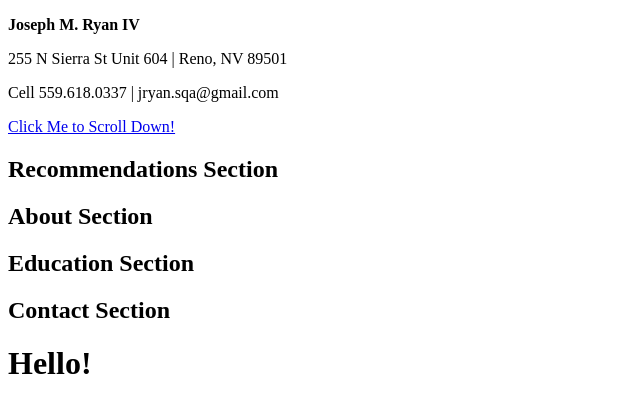
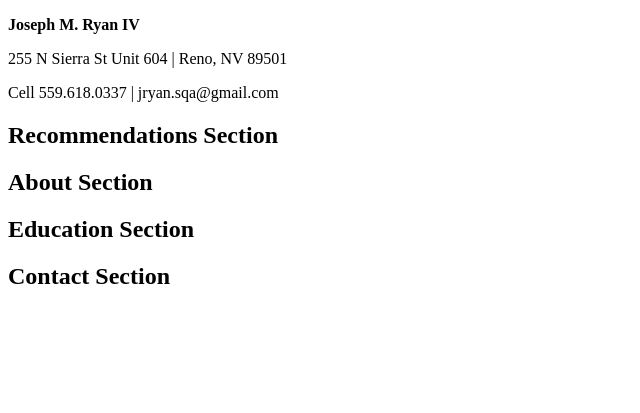
Before and after one commit to jryanthe4th/myresume, a Node project: template views/homepage.ejs in a window 1280 px wide. Shown: the top 413 px of the page, without its empty margins (0-640 px from the left). Run offline with Node 20 templates, Linux system fonts and the light colour scheme; the template is opened without the code that fills it, so the values that code supplies are empty; some libraries are stand-ins or nearby versions.

Commit message:
removing test text

```diff
--- a/views/homepage.ejs
+++ b/views/homepage.ejs
@@ -16,7 +16,7 @@
                         <p><strong>Joseph M. Ryan IV</strong></p>
                         <p>255 N Sierra St Unit 604 | Reno, NV 89501</p>
                         <p>Cell 559.618.0337 | jryan.sqa@gmail.com</p>
-                        <a class="btn btn-default page-scroll" href="#recommendations">Click Me to Scroll Down!</a>
+                        <a class="btn btn-default page-scroll" href="#recommendations"></a>
                     </div>
                 </div>
             </div>
@@ -69,9 +69,10 @@
 
 
         <div class="container-fluid">
-            <h1>Hello!</h1>
+            <div class="container">
+                <div>
 
-            <div class="container">
+                </div>
                 <footer class="footer">
                 </footer>
             </div>
```
